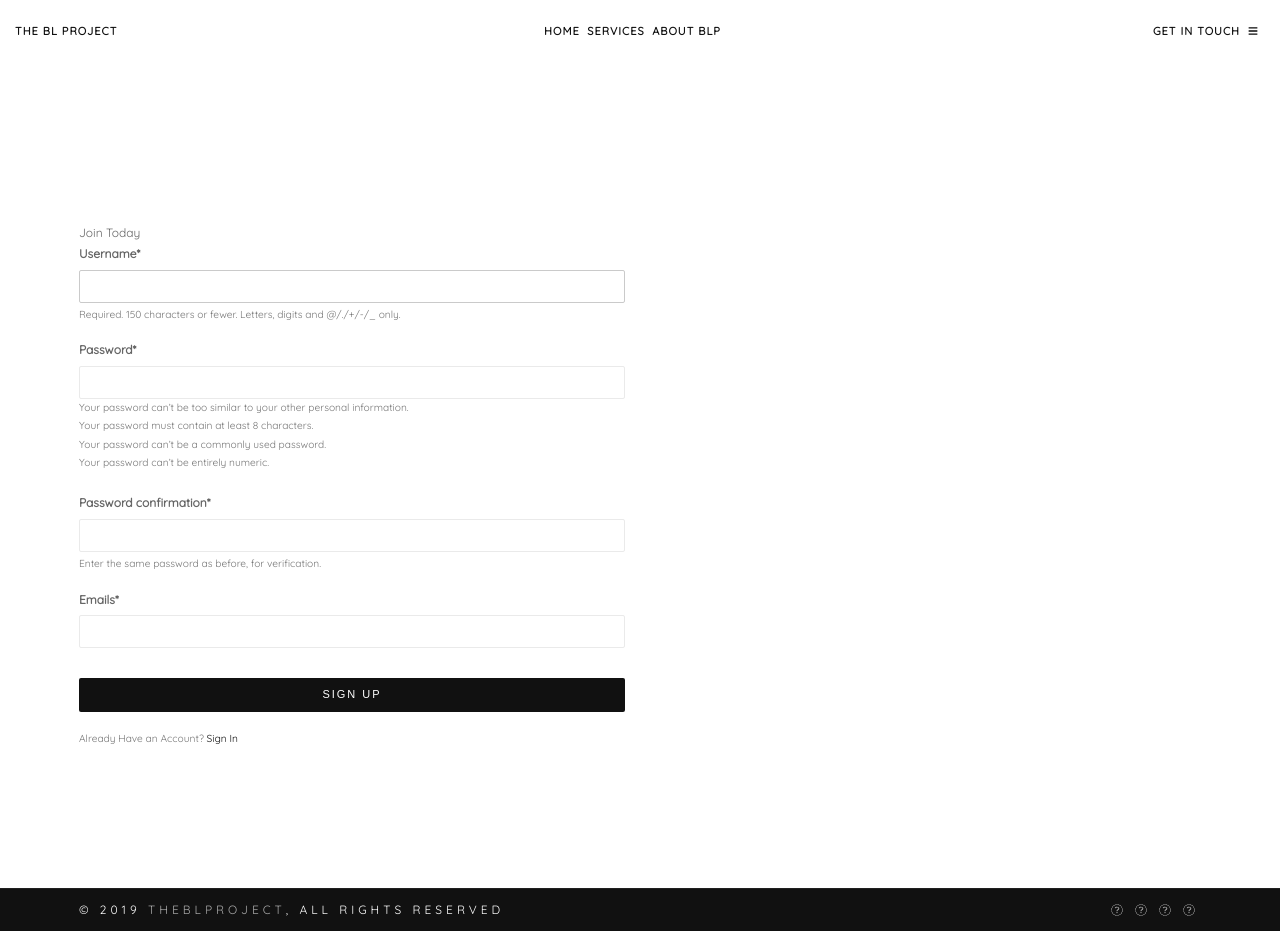
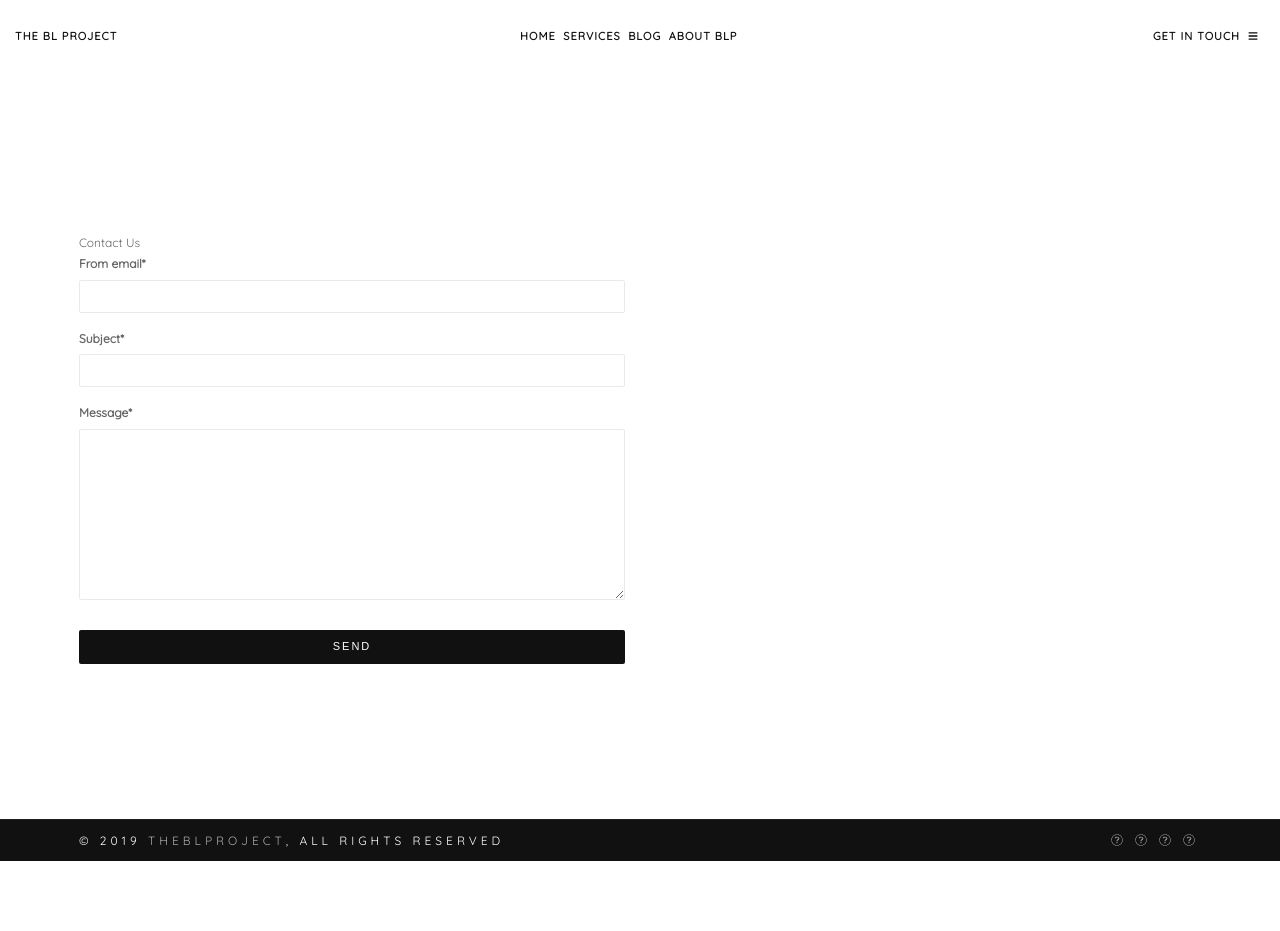
Before and after one commit to lmainja/personal_app, a Django app: page /register/ in a window 1280 px wide. After the commit the page ends 861 px from the top, so only its background shows below. Run offline with Django 3.2, Linux system fonts and the light colour scheme; some libraries are stand-ins or nearby versions; some web fonts are replaced.

Commit message:
change the UI

```diff
--- a/creek/creek/settings.py
+++ b/creek/creek/settings.py
@@ -28,7 +28,7 @@ SECRET_KEY = config('SECRET_KEY')
 # SECURITY WARNING: don't run with debug turned on in production!
 DEBUG = config('DEBUG', default=False, cast=bool)
 
-ALLOWED_HOSTS = ['www.theblproject.com', '127.0.0.1']
+ALLOWED_HOSTS = ['www.theblproject.com','127.0.0.1']
 
 
 # Application definition
--- a/creek/creek/urls.py
+++ b/creek/creek/urls.py
@@ -12,6 +12,7 @@ from tinymce import HTMLField
 urlpatterns = [
     path('admin/', admin.site.urls),
     path('register/', users_views.register, name='register'),
+    path('success/', users_views.successView, name='success'),
     path('profile/', users_views.profile, name='profile'),
     path('login/', auth_views.LoginView.as_view(template_name='users/login.html'), name='login'),
     path('logout/', auth_views.LogoutView.as_view(template_name='users/logged_out.html'), name='logout'),
--- a/creek/posts/templates/posts/about1.html
+++ b/creek/posts/templates/posts/about1.html
@@ -9,7 +9,7 @@
           <div class="titan-caption">
             <div class="caption-content">
               <div class="font-alt mb-30 titan-title-size-1">What We Do</div>
-              <div class="font-alt mb-40 titan-title-size-4">Provide Fast Application Solutions for Businesses</div><a class="section-scroll btn btn-border-w btn-round" href="#">Get In Touch</a>
+              <div class="font-alt mb-40 titan-title-size-3">Provide Fast Application Solutions for Businesses</div><a class="section-scroll btn btn-border-w btn-circle" href="{% url 'register' %}">Get In Touch</a>
             </div>
           </div>
         </li>
@@ -17,7 +17,7 @@
           <div class="titan-caption">
             <div class="caption-content">
               <div class="font-alt mb-30 titan-title-size-2">Web Applications<br/>.
-              </div><a class="btn btn-border-w btn-round" href="{% url 'posts:coming' %}">Learn more about our applications</a>
+              </div><a class="btn btn-border-w btn-circle" href="{% url 'posts:coming' %}">Learn more about our applications</a>
             </div>
           </div>
         </li>
@@ -25,7 +25,7 @@
           <div class="titan-caption">
             <div class="caption-content">
               <div class="font-alt mb-30 titan-title-size-1">Experienced Developers</div>
-              <div class="font-alt mb-40 titan-title-size-3">Our Developers Simplify and Solve Complex Business Problems</div><a class="section-scroll btn btn-border-w btn-round" href="#">Hire A Consultant</a>
+              <div class="font-alt mb-40 titan-title-size-3">Our Developers Simplify and Solve Complex Business Problems</div><a class="section-scroll btn btn-border-w btn-circle" href="#">Hire A Consultant</a>
             </div>
           </div>
         </li>
--- a/creek/posts/templates/posts/base.html
+++ b/creek/posts/templates/posts/base.html
@@ -2,7 +2,6 @@
 <!DOCTYPE html>
 <html>
 	<head>
-    <link rel="stylesheet" href="{% static 'normalize.css' %}">
 		<meta charset="utf-8">
 		<meta name="viewport" content="width=device-width, initial-scale=1">
 		<title>The BL Project</title>
@@ -45,10 +44,11 @@
 		<div class="column center desktop">
       <ul class="navbar-item has-text-black"><a href ="{% url 'posts:home' %}">Home</a>
       <ul class="navbar-item has-text-black"><a href ="{% url 'posts:services' %}">Services</a>
+      <ul class="navbar-item has-text-black"><a href ="#">Blog</a>
       <ul class="navbar-item has-text-black"><a href ="{% url 'posts:about' %}">About BLP</a>
 		</div>
 		<div class="column right">
-      <ul class="navbar-item has-text-black desktop"><a href ="{% url 'posts:careers' %}">Get In Touch</a>
+      <ul class="navbar-item has-text-black desktop"><a href ="{% url 'register' %}">Get In Touch</a>
 
 			<figure class="navbar-item image has-text-black center">
 				<i class="fas fa-bars" style="width: 1rem; height: 1rem;"></i>
--- a/creek/posts/templates/posts/home1.html
+++ b/creek/posts/templates/posts/home1.html
@@ -1,5 +1,6 @@
 {% extends "posts/base.html" %}
 {% load static %}
+{% load crispy_forms_tags %}
 {% block content %}
 <section class="home-section bg-dark-30" id="home" data-background="{% static 'images/homepage.jpg' %}">
   <div class="video-player" data-property="{videoURL:'https://www.youtube.com/watch?v=VrMo5RWEXdY', containment:'.home-section', startAt:30, mute:false, autoPlay:true, loop:true, opacity:1, showControls:false, showYTLogo:false, vol:25}"></div>
@@ -11,7 +12,7 @@
   <div class="titan-caption">
     <div class="caption-content">
       <div class="font-alt mb-30 titan-title-size-1">Welcome to The BL Project</div>
-      <div class="font-alt mb-40 titan-title-size-3">A Web and Mobile Application Dev Platform</div><a class="section-scroll btn btn-border-w btn-round" href="{% url 'posts:services' %}">Learn More</a>
+      <div class="font-alt mb-40 titan-title-size-3">A Web and Mobile Application Dev Platform</div><a class="section-scroll btn btn-border-w btn-circle" href="{% url 'posts:services' %}">Learn More</a>
     </div>
   </div>
 </section>
--- a/creek/posts/urls.py
+++ b/creek/posts/urls.py
@@ -6,8 +6,8 @@ from .views import PostListView, PostDetailView, PostCreateView, PostUpdateView,
 app_name = 'posts'
 
 urlpatterns = [
-    path('', views.about, name='about'),
-    path('home/', PostListView.as_view(), name='home'),
+    path('', PostListView.as_view(), name='home'),
+    path('about/', views.about, name='about'),
     path('coming/', views.coming_soon, name='coming'),
     path('pricing/', views.pricing, name='pricing'),
     path('services/', views.services, name='services'),
--- a/creek/users/forms.py
+++ b/creek/users/forms.py
@@ -20,3 +20,8 @@ class ProfileUpdateForm(forms.ModelForm):
     class Meta:
         model = Profile
         fields = ['image']
+
+class ContactForm(forms.Form):
+    from_email = forms.EmailField(required=True)
+    subject = forms.CharField(required=True)
+    message = forms.CharField(widget=forms.Textarea, required=True)
--- a/creek/users/templates/users/register.html
+++ b/creek/users/templates/users/register.html
@@ -8,18 +8,13 @@
         <form method="POST">
          {% csrf_token %}
             <fieldset class="form-group">
-                <legend="font-alt">Join Today</legend>
+                <legend="font-alt">Contact Us</legend>
                 {{ form|crispy }}
             </fieldset>
             <div class="form-group">
-                <button class="btn btn-block btn-round btn-b" type="submit">Sign Up</button>
+                <button class="btn btn-block btn-round btn-b" type="submit">Send</button>
                 </div>
             </form>
-                <div class="border-top pt-3">
-                    <small class="text-muted">
-                 Already Have an Account? <a class="ml-2" href="{% url 'login' %}">Sign In</a>
-                </small>
-            </div>
         </div>
     </div>
 </div>
--- a/creek/users/views.py
+++ b/creek/users/views.py
@@ -2,22 +2,11 @@ from django.shortcuts import render, redirect
 from django.urls import reverse_lazy
 from django.views import generic
 from django.contrib import messages
-from .forms import UserRegisterForm, UserUpdateForm, ProfileUpdateForm
+from .forms import UserRegisterForm, UserUpdateForm, ProfileUpdateForm, ContactForm
 from django.contrib.auth.decorators import login_required
 from django.core.mail import send_mail
 from django.conf import settings
 from django.template.loader import get_template
-
-def register(request):
-    if request.method == 'POST':
-        form = UserRegisterForm(request.POST)
-        if form.is_valid():
-            username = form.cleaned_data.get('username')
-            messages.success(request, f'Your account has been created! You are now able to log in.')
-            return redirect('login')
-    else:
-        form = UserRegisterForm()
-    return render(request, 'users/register.html', {'form': form})
 
 @login_required
 def profile(request):
@@ -41,20 +30,21 @@ def profile(request):
     }
     return render(request, 'users/profile.html')
 
-def contact_view(request):
-    if request.method == "POST":
-        name = request.POST.get("name")
-        email = request.POST.get("email")
-        message = request.POST.get("message")
+def register(request):
+    if request.method == 'GET':
+        form = ContactForm()
+    else:
+        form = ContactForm(request.POST)
+        if form.is_valid():
+            subject = form.cleaned_data['subject']
+            from_email = form.cleaned_data['from_email']
+            message = form.cleaned_data['message']
+            try:
+                send_mail(subject, message, from_email, ['admin@blproject.org'])
+            except BadHeaderError:
+                return HttpResponse('Invalid header found.')
+            return redirect('success')
+    return render(request, "users/register.html", {'form': form})
 
-        subject = 'Contact Form Received'
-        from_email = settings.DEFAULT_FROM_EMAIL
-        from_email = [settings.DEFAULT_GET_EMAIL]
-
-        context = {
-            'user': name,
-            'email':email,
-            'message': message
-        }
-
-        contact_message = get_template('contact_message.txt').render(context)
+def successView(request):
+    return render(request, 'users/success.html')
```
Also changed, not shown: creek/posts/templates/posts/services.html (+11 -15 lines), creek/users/templates/users/success.html (added, +20 -0 lines), creek/posts/static/images/webapps.jpg (added), 1 other file.
